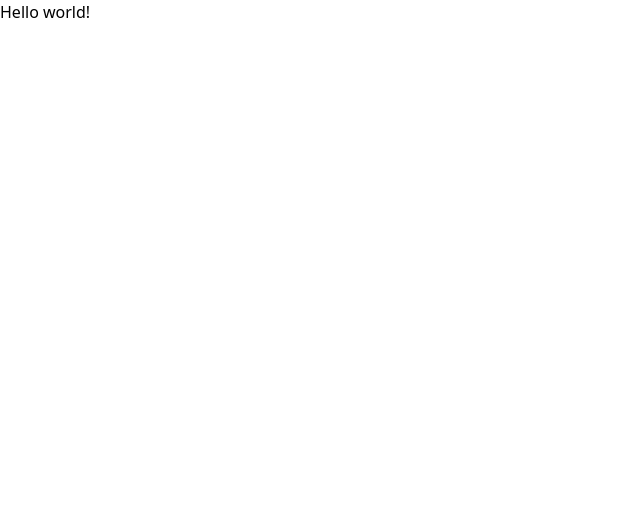
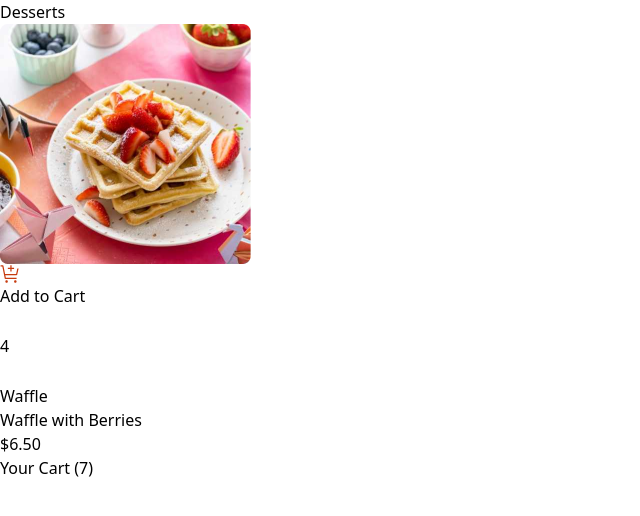
Before and after one commit to Sara01romao/product-list-with-cart-react-typescript, a React (Vite) app: page / in a window 1280 px wide. Shown: the top 516 px of the page, without its empty margins (0-640 px from the left). Built offline with nearby package versions, Linux system fonts and the light colour scheme.

Commit message:
feat: estrutura inical cards do produtos

```diff
--- a/src/pages/home/index.tsx
+++ b/src/pages/home/index.tsx
@@ -1,8 +1,75 @@
 
  export function Home(){
     return(
-        <h1 className="text-3xl font-bold underline text-red-400">
-        Hello world!
-      </h1>
+
+      <div className="border border-sky-500 max-w-screen-xl h-screen mx-auto flex items-start">
+
+        <div>
+          <h1 className="text-3xl font-bold underline text-red-400">
+            Desserts
+          </h1>
+
+          <div>
+              <div>
+                  <img src="./doce.png" alt="" />
+
+
+                 <button className="flex items-center">
+                   <svg width="21" height="20" viewBox="0 0 21 20" fill="none" xmlns="http://www.w3.org/2000/svg">
+                      <g clip-path="url(#clip0_72_58)">
+                      <path d="M6.58337 18.75C7.27373 18.75 7.83337 18.1904 7.83337 17.5C7.83337 16.8096 7.27373 16.25 6.58337 16.25C5.89302 16.25 5.33337 16.8096 5.33337 17.5C5.33337 18.1904 5.89302 18.75 6.58337 18.75Z" fill="#C73B0F"/>
+                      <path d="M15.3334 18.75C16.0237 18.75 16.5834 18.1904 16.5834 17.5C16.5834 16.8096 16.0237 16.25 15.3334 16.25C14.643 16.25 14.0834 16.8096 14.0834 17.5C14.0834 18.1904 14.643 18.75 15.3334 18.75Z" fill="#C73B0F"/>
+                      <path d="M3.44587 1.7525C3.41757 1.61087 3.34108 1.48341 3.22941 1.3918C3.11775 1.3002 2.97781 1.25009 2.83337 1.25H0.333374V2.5H2.32087L4.72087 14.4975C4.74918 14.6391 4.82567 14.7666 4.93733 14.8582C5.049 14.9498 5.18894 14.9999 5.33337 15H16.5834V13.75H5.84587L5.34587 11.25H16.5834C16.7256 11.25 16.8635 11.2015 16.9744 11.1125C17.0853 11.0235 17.1625 10.8994 17.1934 10.7606L18.6109 4.375H17.3315L16.0821 10H5.09587L3.44587 1.7525Z" fill="#C73B0F"/>
+                      <path d="M11.5834 3.75V1.25H10.3334V3.75H7.83337V5H10.3334V7.5H11.5834V5H14.0834V3.75H11.5834Z" fill="#C73B0F"/>
+                      </g>
+                      <defs>
+                      <clipPath id="clip0_72_58">
+                      <rect width="20" height="20" fill="white" transform="translate(0.333374)"/>
+                      </clipPath>
+                      </defs>
+                    </svg>
+
+                    Add to Cart
+                 </button>
+
+                 <div className="bg-orange-800 flex justify-between items-center rounded-full h-10">
+                   <button>
+                    <svg width="20" height="20" viewBox="0 0 20 20" fill="none" xmlns="http://www.w3.org/2000/svg">
+                      <path d="M10.0001 2.5C14.1251 2.5 17.5001 5.875 17.5001 10C17.5001 14.125 14.1251 17.5 10.0001 17.5C5.87512 17.5 2.50012 14.125 2.50012 10C2.50012 5.875 5.87512 2.5 10.0001 2.5ZM10.0001 1.25C5.18762 1.25 1.25012 5.1875 1.25012 10C1.25012 14.8125 5.18762 18.75 10.0001 18.75C14.8126 18.75 18.7501 14.8125 18.7501 10C18.7501 5.1875 14.8126 1.25 10.0001 1.25Z" fill="white"/>
+                      <path d="M5.00012 9.375H15.0001V10.625H5.00012V9.375Z" fill="white"/>
+                    </svg>
+
+                   </button>
+
+                   <p>4</p>
+
+                   <button>
+                    <svg width="20" height="20" viewBox="0 0 20 20" fill="none" xmlns="http://www.w3.org/2000/svg">
+                      <path d="M10.0001 2.5C14.1251 2.5 17.5001 5.875 17.5001 10C17.5001 14.125 14.1251 17.5 10.0001 17.5C5.87512 17.5 2.50012 14.125 2.50012 10C2.50012 5.875 5.87512 2.5 10.0001 2.5ZM10.0001 1.25C5.18762 1.25 1.25012 5.1875 1.25012 10C1.25012 14.8125 5.18762 18.75 10.0001 18.75C14.8126 18.75 18.7501 14.8125 18.7501 10C18.7501 5.1875 14.8126 1.25 10.0001 1.25Z" fill="white"/>
+                      <path d="M15.0001 9.375H10.6251V5H9.37512V9.375H5.00012V10.625H9.37512V15H10.6251V10.625H15.0001V9.375Z" fill="white"/>
+                      </svg>
+
+                   </button>
+                 </div>
+              </div>
+
+              <div>
+                <p className="text-orange-700">Waffle</p>
+                <h4>Waffle with Berries</h4>
+                <p>$6.50</p>
+              </div>
+          </div>
+        </div>
+
+        <div>
+           <h3>Your Cart (7)</h3>
+
+           <div>
+
+           </div>
+        </div>
+
+      </div>
+
     )
  }
```
